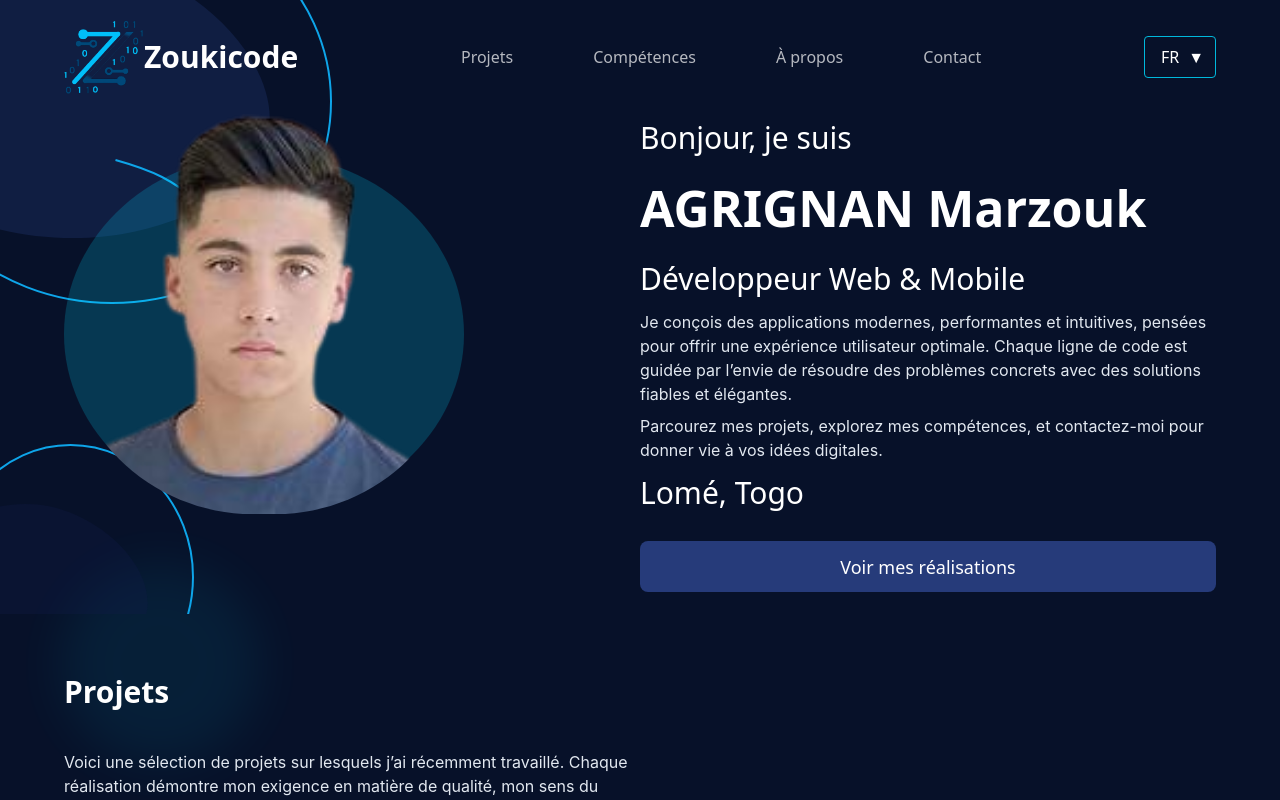
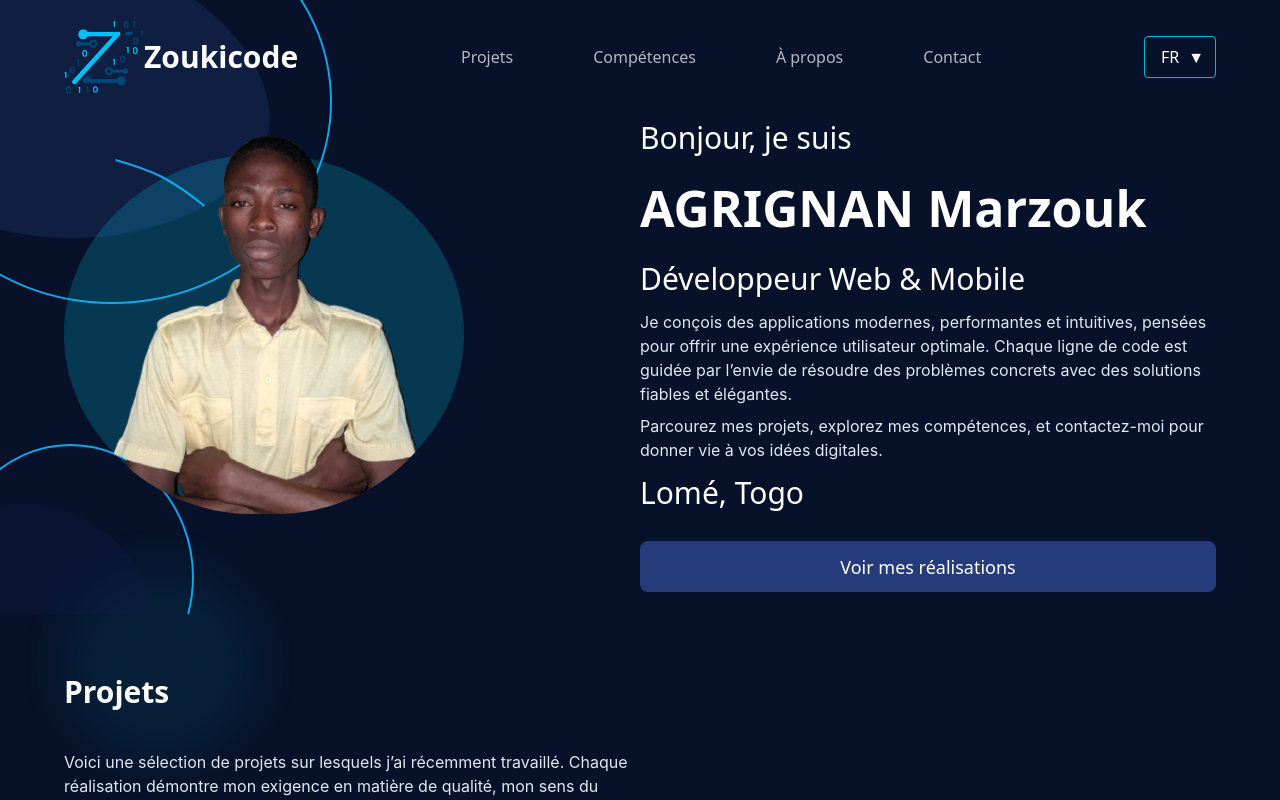
Before and after one commit to zoukicode/portfoilo, a React (Vite) app: page / in a window 1280 px wide. Shown: the top 800 px of the page. Built offline with nearby package versions, Linux system fonts and the light colour scheme.

Commit message:
'update'

```diff
--- a/src/pages/Header.jsx
+++ b/src/pages/Header.jsx
@@ -1,6 +1,6 @@
 import { useRef, useState } from 'react'
 import { motion } from "framer-motion";
-import zoukiImage from '/zouki-removebg-preview.png'
+import zoukiImage from '/WhatsApp_Image_2025-06-19_à_23.05.00_f5a10ba2-removebg-preview.png'
 import logo from '/logo.png'
 
 
@@ -97,7 +97,7 @@ export default function Header({Version, text, langue, setLangue }){
                 </div>
             </nav>
 
-            <div class="lg:flex-row flex justify-around flex-col  items-center h-[100%] w-[90%] mx-auto">
+            <div class="lg:flex-row flex  flex-col  items-center h-[100%] w-[90%] mx-auto">
 
 {/* contaner from img */}
                <motion.div
```
Also changed, not shown: public/WhatsApp_Image_2025-06-19_à_23.05.00_f5a10ba2-removebg-preview.png (added).
